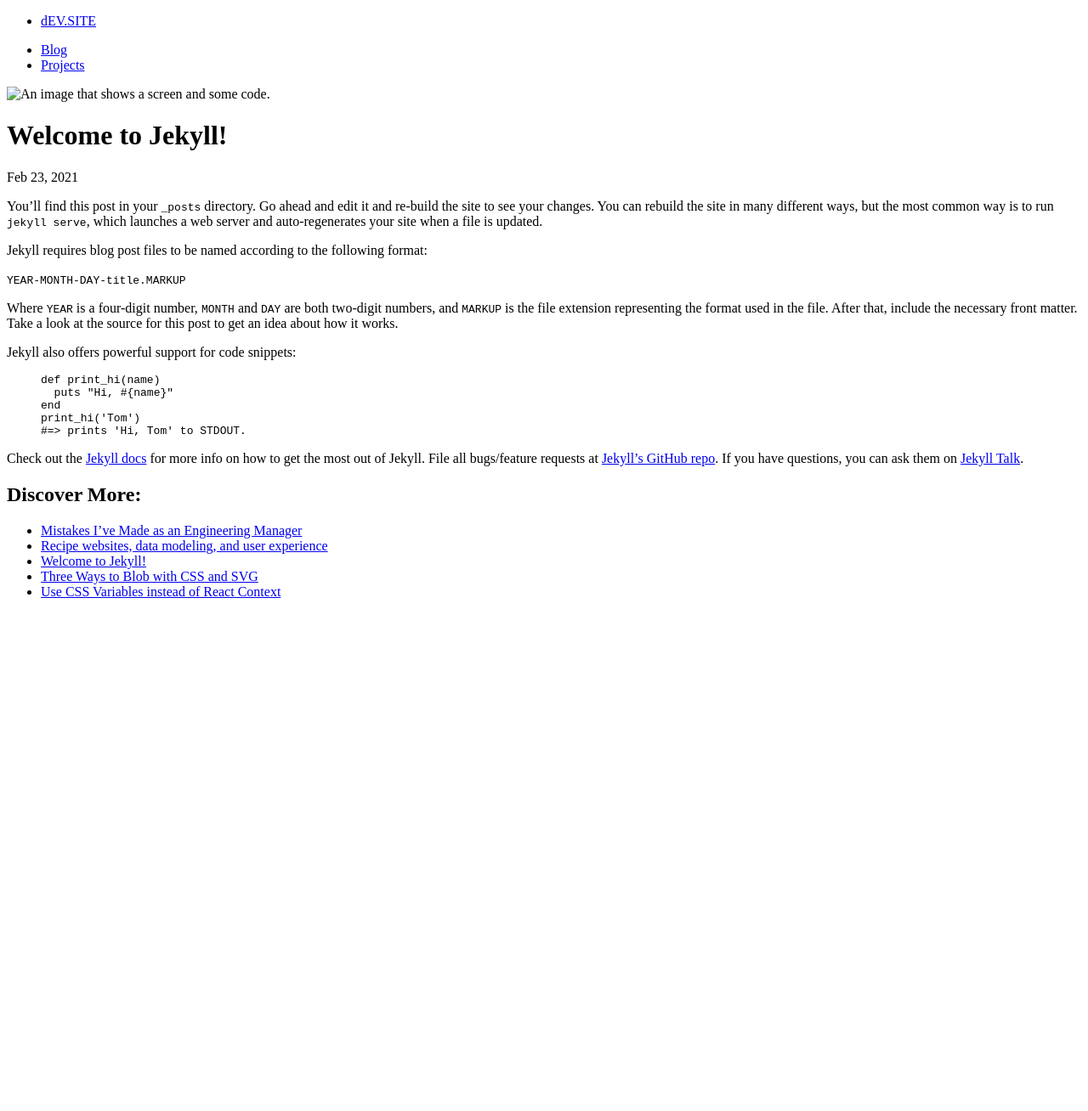
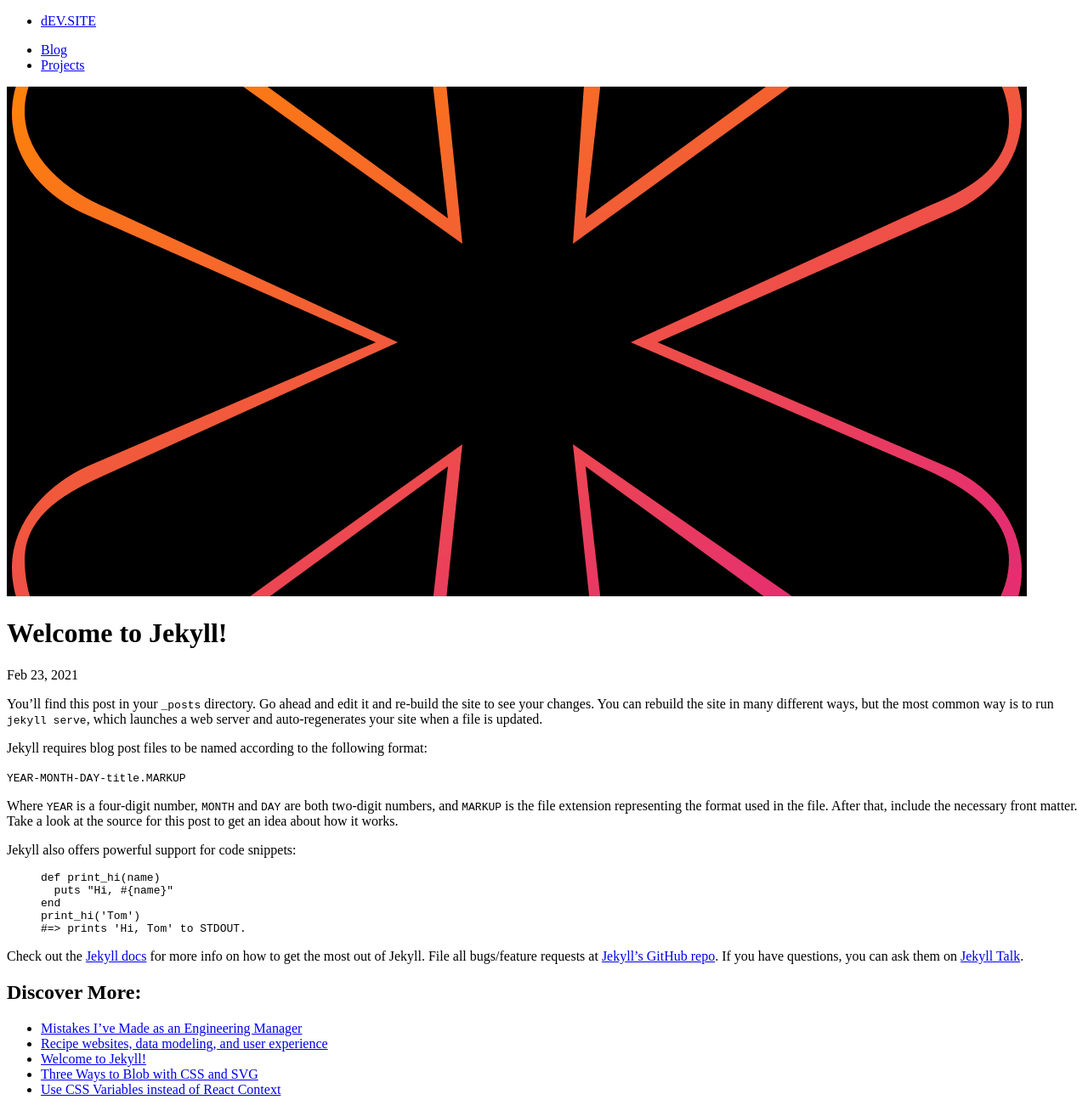
Before and after one commit to arads7420/arads7420.github.io, a Jekyll site: the page built from _posts/Welcome-to-Jekyll!/2021-02-21-welcome-to-jekyll.markdown, in a window 1280 px wide. Shown: the whole page at 85% size. Built offline with Jekyll 4.4.1, drawn with Linux system fonts in a browser that asks for light colours; some web fonts are replaced; before the commit the page ends 900 px from its top, so only the background shows below that.

Commit message:
Modify banner-img url in first post

```diff
--- a/_posts/Welcome-to-Jekyll!/2021-02-21-welcome-to-jekyll.markdown
+++ b/_posts/Welcome-to-Jekyll!/2021-02-21-welcome-to-jekyll.markdown
@@ -3,7 +3,7 @@ layout: post
 title:  "Welcome to Jekyll!"
 slug:  "Welcome-to-Jekyll!"
 date:   2021-02-21 16:11:59 +0530
-banner-img: assets/images/second-post/img/the-problem-2.jpg
+banner-img: /assets/images/fifth-post/img/lines.png
 banner-img-alt: "An image that shows a screen and some code."
 excerpt_separator: <!--more-->
 permalink: /blog/:title
```
